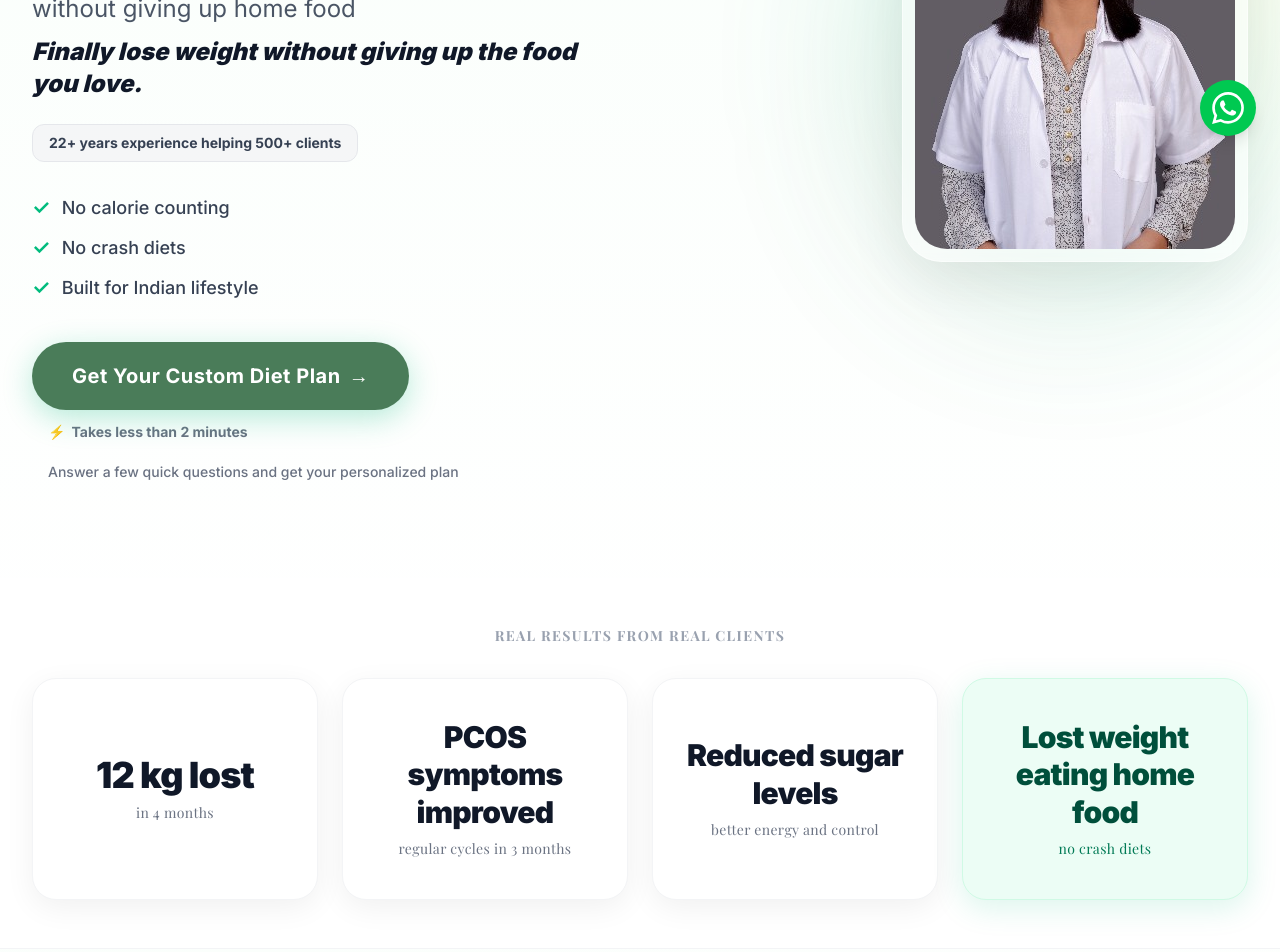
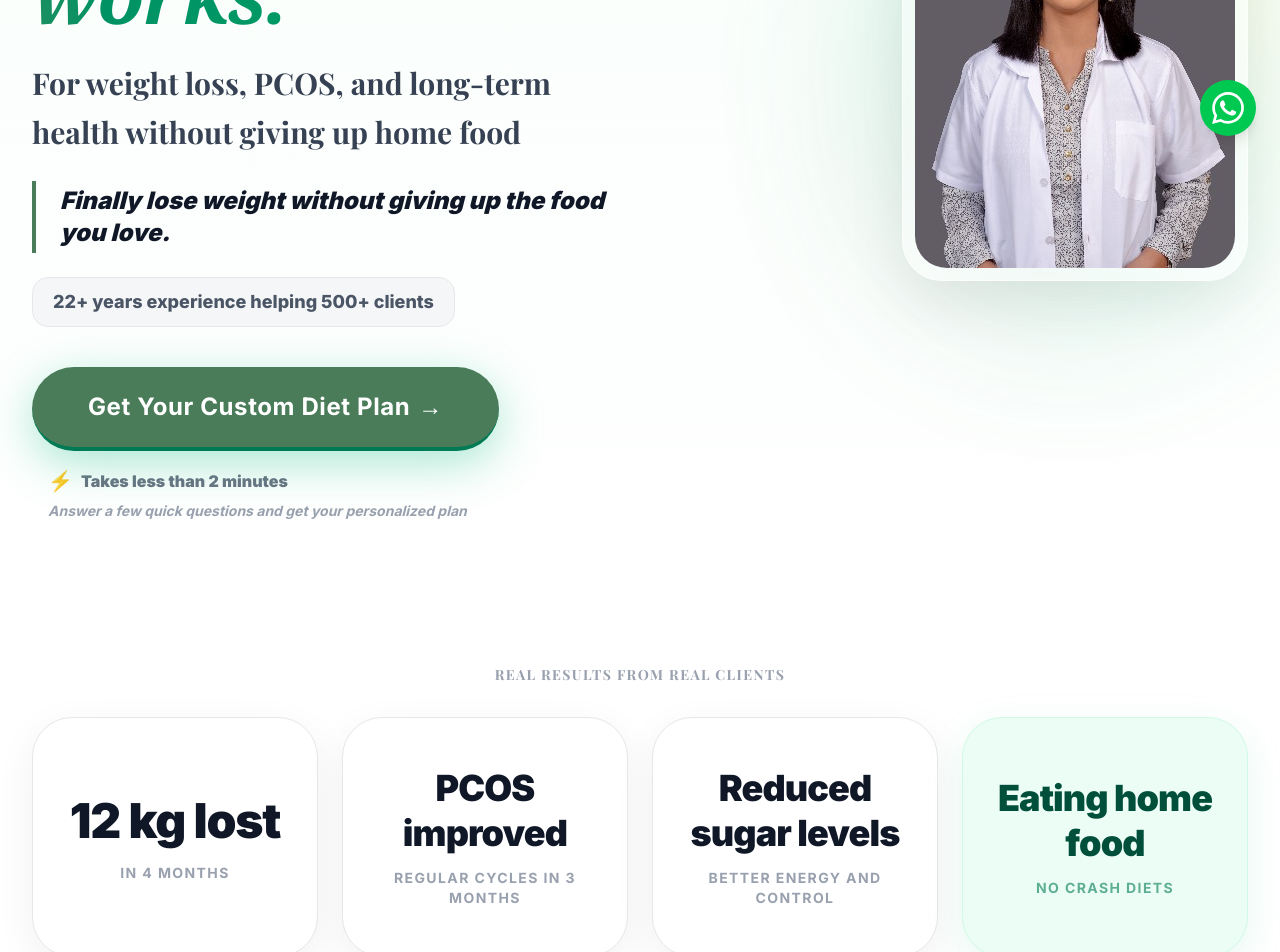
Before and after one commit to mehtaabshaikh-oss/anjums-diet-app, a Next.js app: page / in a window 1280 px wide. Shown: the part 640-1592 px from the top of the page. Built offline with nearby package versions, Linux system fonts and the light colour scheme.

Commit message:
style: final UI refinements and visual hierarchy improvements

```diff
--- a/src/app/page.tsx
+++ b/src/app/page.tsx
@@ -97,48 +97,47 @@ export default function Home() {
                 <span className="text-amber-700 tracking-wide">If you’ve tried multiple diets and nothing worked long-term, this is for you</span>
               </motion.div>
 
+              <motion.h1
+                variants={{ hidden: { opacity: 0, y: 20 }, visible: { opacity: 1, y: 0, transition: { duration: 0.8, ease: [0.16, 1, 0.3, 1] } } }}
+                className="text-5xl md:text-[4.8rem] font-extrabold text-gray-900 mb-6 leading-[1.05] tracking-tight"
+              >
+                Get a personalized Indian diet plan <br />
+                <span className="text-transparent bg-clip-text bg-gradient-to-r from-primary to-emerald-600 italic font-serif">that actually works.</span>
+              </motion.h1>
+
               <motion.h2
                 variants={{ hidden: { opacity: 0, y: 20 }, visible: { opacity: 1, y: 0, transition: { duration: 0.8, ease: [0.16, 1, 0.3, 1] } } }}
-                className="text-5xl md:text-[4.2rem] font-bold text-gray-900 mb-6 leading-[1.1] tracking-tight"
+                className="text-2xl md:text-3xl font-bold text-gray-700 mb-6 leading-relaxed max-w-2xl"
               >
-                Get a personalized Indian diet plan <br />
-                <span className="text-transparent bg-clip-text bg-gradient-to-r from-primary to-emerald-600 italic font-serif pr-4">that actually works.</span>
+                For weight loss, PCOS, and long-term health without giving up home food
               </motion.h2>
+
+              <motion.p
+                variants={{ hidden: { opacity: 0, y: 20 }, visible: { opacity: 1, y: 0, transition: { duration: 0.8, ease: [0.16, 1, 0.3, 1] } } }}
+                className="text-xl md:text-2xl font-black text-gray-900 mb-6 italic border-l-4 border-primary pl-6 py-1"
+              >
+                Finally lose weight without giving up the food you love.
+              </motion.p>
+
+              <motion.p
+                variants={{ hidden: { opacity: 0, y: 20 }, visible: { opacity: 1, y: 0, transition: { duration: 0.8, ease: [0.16, 1, 0.3, 1] } } }}
+                className="text-lg font-extrabold text-gray-600 mb-10 inline-block px-5 py-2.5 bg-gray-100/80 rounded-xl border border-gray-200"
+              >
+                22+ years experience helping 500+ clients
+              </motion.p>
 
               <motion.div
                 variants={{ hidden: { opacity: 0, y: 20 }, visible: { opacity: 1, y: 0, transition: { duration: 0.8, ease: [0.16, 1, 0.3, 1] } } }}
-                className="mb-8"
+                className="flex flex-col items-start gap-4 mb-16"
               >
-                <p className="text-lg md:text-2xl text-gray-600 mb-2 leading-relaxed max-w-lg">
-                  For weight loss, PCOS, and long-term health without giving up home food
-                </p>
-                <p className="text-xl md:text-2xl font-black text-gray-900 mb-6 italic">
-                  Finally lose weight without giving up the food you love.
-                </p>
-                <p className="text-sm font-bold text-gray-700 bg-gray-100/80 inline-block px-4 py-2 rounded-lg border border-gray-200">
-                  22+ years experience helping 500+ clients
-                </p>
-              </motion.div>
-
-              <motion.ul
-                variants={{ hidden: { opacity: 0, y: 20 }, visible: { opacity: 1, y: 0, transition: { duration: 0.8, ease: [0.16, 1, 0.3, 1] } } }}
-                className="space-y-3 mb-10 text-gray-700 font-medium text-lg"
-              >
-                <li className="flex items-center gap-3"><span className="text-emerald-500 text-xl font-bold">✓</span> No calorie counting</li>
-                <li className="flex items-center gap-3"><span className="text-emerald-500 text-xl font-bold">✓</span> No crash diets</li>
-                <li className="flex items-center gap-3"><span className="text-emerald-500 text-xl font-bold">✓</span> Built for Indian lifestyle</li>
-              </motion.ul>
-
-              <motion.div
-                variants={{ hidden: { opacity: 0, y: 20 }, visible: { opacity: 1, y: 0, transition: { duration: 0.8, ease: [0.16, 1, 0.3, 1] } } }}
-                className="flex flex-col items-start gap-3 mb-16"
-              >
-                <a href="#contact" className="group relative inline-flex items-center justify-center px-10 py-5 font-bold text-white bg-primary rounded-full overflow-hidden hover:scale-105 transition-transform duration-300 shadow-[0_8px_30px_rgba(16,185,129,0.3)] text-xl tracking-wide w-full md:w-auto text-center">
+                <a href="#contact" className="group relative inline-flex items-center justify-center px-14 py-6 font-bold text-white bg-primary rounded-full overflow-hidden hover:scale-[1.03] transition-all duration-300 shadow-[0_12px_45px_rgba(16,185,129,0.35)] text-2xl tracking-wide w-full md:w-auto text-center border-b-4 border-emerald-700">
                   <div className="absolute inset-0 bg-gradient-to-r from-primary to-emerald-500 opacity-0 group-hover:opacity-100 transition-opacity duration-300"></div>
                   <span className="relative z-10 flex items-center justify-center gap-2">Get Your Custom Diet Plan <span className="group-hover:translate-x-1 transition-transform">→</span></span>
                 </a>
-                <p className="text-sm font-bold text-gray-500 ml-4 flex items-center gap-1.5"><span className="text-amber-500">⚡</span> Takes less than 2 minutes</p>
-                <p className="text-sm font-medium text-gray-500 ml-4 mt-2">Answer a few quick questions and get your personalized plan</p>
+                <div className="space-y-1.5 ml-4">
+                  <p className="text-base font-black text-gray-500 flex items-center gap-2"><span className="text-amber-500 text-xl">⚡</span> Takes less than 2 minutes</p>
+                  <p className="text-sm font-bold text-gray-400 italic">Answer a few quick questions and get your personalized plan</p>
+                </div>
               </motion.div>
 
 
@@ -171,21 +170,21 @@ export default function Home() {
         <div className="max-w-7xl mx-auto px-4 sm:px-6 lg:px-8">
           <h2 className="text-center font-bold text-gray-400 uppercase tracking-widest text-sm mb-8">Real results from real clients</h2>
           <div className="grid grid-cols-1 sm:grid-cols-2 lg:grid-cols-4 gap-6 relative">
-            <div className="bg-white py-10 px-6 rounded-3xl border border-gray-100 shadow-[0_8px_30px_rgba(0,0,0,0.06)] text-center flex flex-col justify-center min-h-[160px] transform hover:-translate-y-1 transition-transform">
-              <div className="font-black text-4xl tracking-tight text-gray-900 mb-2">12 kg lost</div>
-              <h4 className="font-medium text-gray-500 text-sm tracking-wide">in 4 months</h4>
+            <div className="bg-white py-12 px-6 rounded-[2.5rem] border border-gray-200 shadow-[0_12px_40px_rgba(0,0,0,0.06)] text-center flex flex-col justify-center min-h-[180px] hover:shadow-[0_20px_50px_rgba(0,0,0,0.12)] hover:scale-[1.02] transition-all duration-500">
+              <div className="font-black text-4xl md:text-5xl tracking-tight text-gray-900 mb-3 leading-tight">12 kg lost</div>
+              <p className="font-bold text-gray-400 text-sm uppercase tracking-widest">in 4 months</p>
             </div>
-            <div className="bg-white py-10 px-6 rounded-3xl border border-gray-100 shadow-[0_8px_30px_rgba(0,0,0,0.06)] text-center flex flex-col justify-center min-h-[160px] transform hover:-translate-y-1 transition-transform">
-              <div className="font-black text-3xl tracking-tight text-gray-900 mb-2 leading-tight">PCOS symptoms improved</div>
-              <h4 className="font-medium text-gray-500 text-sm tracking-wide">regular cycles in 3 months</h4>
+            <div className="bg-white py-12 px-6 rounded-[2.5rem] border border-gray-200 shadow-[0_12px_40px_rgba(0,0,0,0.06)] text-center flex flex-col justify-center min-h-[180px] hover:shadow-[0_20px_50px_rgba(0,0,0,0.12)] hover:scale-[1.02] transition-all duration-500">
+              <div className="font-black text-3xl md:text-4xl tracking-tight text-gray-900 mb-3 leading-tight">PCOS improved</div>
+              <p className="font-bold text-gray-400 text-sm uppercase tracking-widest">regular cycles in 3 months</p>
             </div>
-            <div className="bg-white py-10 px-6 rounded-3xl border border-gray-100 shadow-[0_8px_30px_rgba(0,0,0,0.06)] text-center flex flex-col justify-center min-h-[160px] transform hover:-translate-y-1 transition-transform">
-              <div className="font-black text-3xl tracking-tight text-gray-900 mb-2 leading-tight">Reduced sugar levels</div>
-              <h4 className="font-medium text-gray-500 text-sm tracking-wide">better energy and control</h4>
+            <div className="bg-white py-12 px-6 rounded-[2.5rem] border border-gray-200 shadow-[0_12px_40px_rgba(0,0,0,0.06)] text-center flex flex-col justify-center min-h-[180px] hover:shadow-[0_20px_50px_rgba(0,0,0,0.12)] hover:scale-[1.02] transition-all duration-500">
+              <div className="font-black text-3xl md:text-4xl tracking-tight text-gray-900 mb-3 leading-tight">Reduced sugar levels</div>
+              <p className="font-bold text-gray-400 text-sm uppercase tracking-widest">better energy and control</p>
             </div>
-            <div className="bg-emerald-50 py-10 px-6 rounded-3xl border border-emerald-100 shadow-[0_8px_30px_rgba(16,185,129,0.15)] text-center flex flex-col justify-center min-h-[160px] transform hover:-translate-y-1 transition-transform">
-              <div className="font-black text-3xl tracking-tight text-emerald-900 mb-2 leading-tight">Lost weight eating home food</div>
-              <h4 className="font-medium text-emerald-700 text-sm tracking-wide">no crash diets</h4>
+            <div className="bg-emerald-50 py-12 px-6 rounded-[2.5rem] border border-emerald-100 shadow-[0_12px_40px_rgba(16,185,129,0.1)] text-center flex flex-col justify-center min-h-[180px] hover:shadow-[0_20px_50px_rgba(16,185,129,0.2)] hover:scale-[1.02] transition-all duration-500">
+              <div className="font-black text-3xl md:text-4xl tracking-tight text-emerald-900 mb-3 leading-tight">Eating home food</div>
+              <p className="font-bold text-emerald-700/60 text-sm uppercase tracking-widest">no crash diets</p>
             </div>
           </div>
         </div>
@@ -348,22 +347,22 @@ export default function Home() {
                 </div>
 
                   <div className="md:w-2/5 md:border-l border-white/10 md:pl-12 text-left">
-                  <div className="mb-8">
-                    <div className="text-white font-black text-4xl mb-4">
+                    <div className="mb-10 space-y-4">
+                      <p className="text-white font-black text-4xl md:text-5xl leading-tight">
                         Programs start from ₹45,000
-                    </div>
-                    <p className="text-amber-400 font-bold text-lg mb-2">
+                      </p>
+                      <p className="text-amber-400 font-extrabold text-xl leading-relaxed">
                         Less than ₹700 per day for a complete health transformation
                       </p>
-                    <p className="text-white/50 text-xs italic">
+                      <p className="text-white/40 text-sm font-medium italic">
                         Personalized based on your goals and level of support
                       </p>
                     </div>
 
-                  <a href="#contact" className="group relative block w-full text-center py-5 rounded-full font-bold bg-primary text-white hover:bg-emerald-600 transition-colors shadow-[0_8px_30px_rgba(16,185,129,0.3)] text-lg mb-4">
+                    <a href="#contact" className="group relative block w-full text-center py-6 rounded-full font-black bg-primary text-white hover:bg-emerald-600 hover:scale-[1.03] transition-all duration-300 shadow-[0_12px_40px_rgba(16,185,129,0.4)] text-xl mb-6">
                       Get Your Custom Diet Plan
                     </a>
-                  <p className="text-center text-sm font-medium text-white/70 leading-relaxed max-w-xs mx-auto">
+                    <p className="text-center text-sm font-bold text-white/50 leading-relaxed max-w-xs mx-auto">
                       Answer a few quick questions and get your personalized plan
                     </p>
                   </div>
@@ -434,22 +433,22 @@ export default function Home() {
             className="text-center bg-gray-900 px-6 py-20 rounded-[3rem] mt-16 shadow-2xl relative overflow-hidden"
           >
             <div className="absolute inset-0 bg-gradient-to-br from-primary/20 to-transparent opacity-50"></div>
-            <div className="relative z-10">
-              <h2 className="text-3xl md:text-5xl text-white font-bold mb-8 leading-tight">
+            <div className="relative z-10 py-16">
+              <h2 className="text-4xl md:text-6xl text-white font-black mb-10 leading-tight">
                 Ready to transform your health?
               </h2>
               <motion.a
-                whileHover={{ scale: 1.05 }}
-                whileTap={{ scale: 0.95 }}
+                whileHover={{ scale: 1.03 }}
+                whileTap={{ scale: 0.97 }}
                 href="#contact"
-                className="inline-block px-12 py-6 bg-primary text-white rounded-full font-black hover:bg-emerald-600 shadow-[0_8px_30px_rgba(16,185,129,0.3)] transition-all duration-300 mb-6 text-xl tracking-wide"
+                className="inline-block px-14 py-7 bg-primary text-white rounded-full font-black hover:bg-emerald-600 shadow-[0_15px_50px_rgba(16,185,129,0.4)] transition-all duration-300 mb-10 text-2xl tracking-wide border-b-4 border-emerald-700"
               >
                 Get Your Custom Diet Plan
               </motion.a>
-              <div className="flex flex-col items-center gap-2">
-                <p className="text-gray-300 font-bold text-sm tracking-wide bg-white/10 inline-block px-4 py-1.5 rounded-full"><span className="text-amber-400">⚡</span> Takes less than 2 minutes</p>
-                <p className="text-white/80 font-medium text-sm">Answer a few quick questions and get your personalized plan</p>
-                <p className="text-gray-500 font-medium text-xs mt-2">Limited clients accepted each month</p>
+              <div className="flex flex-col items-center gap-4">
+                <p className="text-white/90 font-black text-xl tracking-wide uppercase">Limited clients accepted each month</p>
+                <div className="h-px w-24 bg-primary/30"></div>
+                <p className="text-white/60 font-medium text-lg italic">Answer a few quick questions and get your personalized plan</p>
               </div>
             </div>
           </motion.div>
```
Lines whose indentation alone changed are shown as unchanged.
